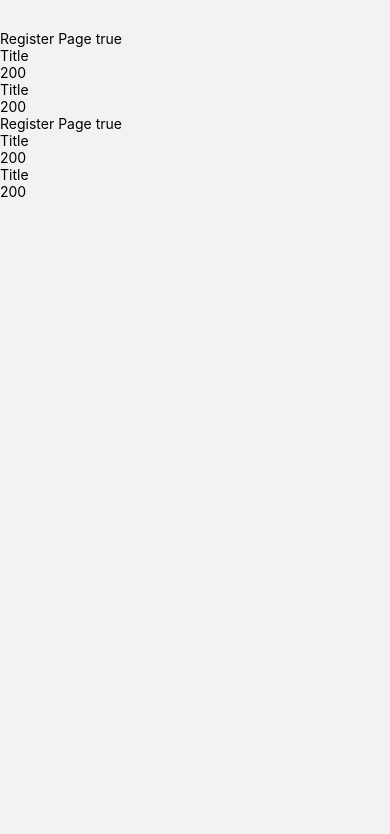
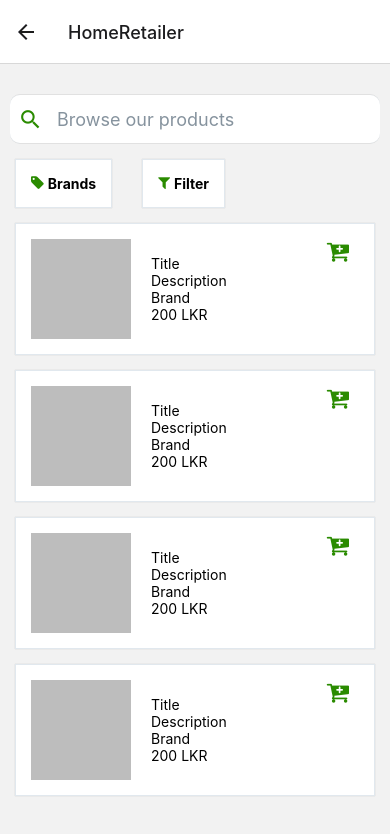
Before and after one commit to Kavinduf/SupplyWaveRetailer, a React Native app: screen /HomeRetailer in a window 390 px wide. Shown: the top 834 px of the page. Built offline with nearby package versions, Linux system fonts and the light colour scheme.

Commit message:
new elements

```diff
--- a/App.js
+++ b/App.js
@@ -24,7 +24,13 @@ export default function App() {
           <Stack.Screen name="Login" component={Login} />
           <Stack.Screen name="Register" component={Register} />
           <Stack.Screen name="MobileRegister" component={MobileRegister} />
-          <Stack.Screen name="HomeRetailer" component={HomeRetailer} />
+          <Stack.Screen
+            name="HomeRetailer"
+            component={HomeRetailer}
+            options={{
+              headerShown: true,
+            }}
+          />
           <Stack.Screen
             name="MobileVerification"
             component={MobileVerification}
--- a/Components/ItemCard.js
+++ b/Components/ItemCard.js
@@ -1,16 +1,58 @@
 import { StyleSheet, Text, View } from "react-native";
 import React from "react";
+import { Button, Card, Image } from "@rneui/themed";
+import { Icon } from "@rneui/base";
 
-const ItemCard = ({ title, price, registerPage }) => {
+const ItemCard = ({ title, price, Brand, registerPage, Description }) => {
   return (
-    <View>
-      {registerPage && <Text>Register Page true</Text>}
-      <Text>{title}</Text>
-      <Text>{price}</Text>
-    </View>
+    <Card wrapperStyle={styles.container}>
+      {/* {registerPage && <Text>Register Page true</Text>} */}
+
+      <Image
+        source={require("../assets/login-png.png")}
+        style={{
+          width: 100,
+          height: 100,
+        }}
+      />
+      <View style={styles.textContainer}>
+        <Text>{title}</Text>
+
+        <Text>{Description}</Text>
+        <Text>{Brand}</Text>
+        <Text>{price} LKR</Text>
+
+        {/* <Button
+          containerStyle={{
+            marginTop: 10,
+          }}
+          title={"Add to cart"}
+        /> */}
+      </View>
+      <Icon
+        style={styles.iconContainer}
+        name="cart-plus"
+        type="font-awesome"
+        color="#2A8B00"
+        size={24}
+      />
+    </Card>
   );
 };
 
 export default ItemCard;
 
-const styles = StyleSheet.create({});
+const styles = StyleSheet.create({
+  container: {
+    flexDirection: "row",
+    gap: 20,
+  },
+  textContainer: {
+    alignContent: "center",
+    justifyContent: "center",
+  },
+  iconContainer: {
+    flexDirection: "row",
+    marginStart: 80,
+  },
+});
--- a/screens/HomeRetailer.js
+++ b/screens/HomeRetailer.js
@@ -1,15 +1,129 @@
-import { StyleSheet, Text, View, StatusBar } from "react-native";
-import React from "react";
+import { StyleSheet, Text, View, StatusBar, SafeAreaView } from "react-native";
+import React, { useState } from "react";
 import ItemCard from "../Components/ItemCard";
+import { color, Icon, SearchBar } from "@rneui/base";
+import { Button, Card, Image } from "@rneui/themed";
 
 const HomeRetailer = () => {
+  const [search, setSearch] = useState("");
   return (
-    <View style={styles.container}>
-      <ItemCard title={"Title"} price={200} registerPage={true} />
-      <ItemCard title={"Title"} price={200} />
-      <ItemCard title={"Title"} price={200} registerPage={true} />
-      <ItemCard title={"Title"} price={200} />
-    </View>
+    <SafeAreaView style={styles.container}>
+      <View style={{ flexDirection: "row" }}>
+        {/* <Icon
+          type="feather"
+          name="align-justify"
+          color="#2A8B00"
+          size={28}
+          style={{ alignSelf: "flex-start", marginStart: 15, marginEnd: 90 }}
+        /> */}
+        {/* <Text
+          style={{
+            alignSelf: "center",
+            fontSize: 18,
+            fontWeight: "bold",
+            marginEnd: 80,
+          }}
+        >
+          SupplyWave
+        </Text> */}
+        {/* <View
+          style={{
+            backgroundColor: "#BDE4B8",
+            alignItems: "flex-start",
+            justifyContent: "center",
+            paddingStart: 0,
+            borderRadius: 13,
+            width: 65,
+            flexDirection: "row",
+          }}
+        > */}
+        {/* <Icon
+          name="shopping-cart"
+          type="font-awesome"
+          color="#2A8B00"
+          size={28}
+          style={{ marginEnd: 15 }}
+        /> */}
+        {/* <Text style={{ fontWeight: "bold", fontSize: 17 }}>1</Text>
+        </View> */}
+      </View>
+
+      {/* SearchBAr Start */}
+
+      <SearchBar
+        lightTheme="true"
+        round="true"
+        value={search}
+        onChangeText={setSearch}
+        placeholder="Browse our products"
+        // leftIconContainerStyle={{ backgroundColor: "#FFFFFF" }}
+        containerStyle={{
+          padding: 0,
+          borderRadius: 10,
+          marginTop: 0,
+          marginHorizontal: 10,
+          // color: "#FFFFFF",
+        }}
+        inputStyle={{
+          backgroundColor: "#fff",
+          borderRadius: 10,
+        }}
+        inputContainerStyle={{
+          backgroundColor: "#fff",
+          borderRadius: 10,
+        }}
+        returnKeyType="search"
+        style={{ backgroundColor: "#FFFFFF" }}
+        searchIcon={{ color: "#2A8B00", size: 25 }}
+      ></SearchBar>
+
+      {/* Searchbar End */}
+
+      <View style={{ flexDirection: "row" }}>
+        <Card wrapperStyle={styles.cardContainer}>
+          <Icon name="tag" type="font-awesome" color="#2A8B00" size={15} />
+          <Text style={{ fontWeight: "bold" }}>Brands</Text>
+        </Card>
+
+        <Card wrapperStyle={styles.cardContainer}>
+          <Icon name="filter" type="font-awesome" color="#2A8B00" size={15} />
+          <Text style={{ fontWeight: "bold" }}>Filter</Text>
+        </Card>
+      </View>
+
+      {/* Item Cards Start */}
+
+      <View>
+        <ItemCard
+          title={"Title"}
+          price={200}
+          Brand={"Brand"}
+          Description={"Description"}
+          registerPage={true}
+        />
+        <ItemCard
+          title={"Title"}
+          price={200}
+          Brand={"Brand"}
+          Description={"Description"}
+        />
+        <ItemCard
+          title={"Title"}
+          price={200}
+          Brand={"Brand"}
+          Description={"Description"}
+          registerPage={true}
+        />
+        <ItemCard
+          title={"Title"}
+          price={200}
+          Brand={"Brand"}
+          Description={"Description"}
+        />
+      </View>
+
+      {/* Item cards End */}
+    </SafeAreaView>
   );
 };
 
@@ -20,4 +134,9 @@ const styles = StyleSheet.create({
     flex: 1,
     marginTop: StatusBar.currentHeight || 30,
   },
+  cardContainer: {
+    flexDirection: "row",
+    gap: 4,
+    width: "100%",
+  },
 });
--- a/screens/Login.js
+++ b/screens/Login.js
@@ -82,7 +82,7 @@ export default function Login({ navigation }) {
         <View style={{ marginTop: 10, marginEnd: 10, marginStart: 10 }}>
           <GreenButton
             onClick={() => {
-              navigation.navigate("Register");
+              navigation.navigate("HomeRetailer");
             }}
             title={"SIGN IN"}
           />
--- a/screens/MobileRegister.js
+++ b/screens/MobileRegister.js
@@ -11,7 +11,9 @@ export default function MobileRegister({ navigation }) {
   return (
     <SafeAreaView style={styles.container}>
       {/* header section start */}
-      <KeyboardAvoidingView>
+      <KeyboardAvoidingView
+        behavior={Platform.OS === "ios" ? "padding" : "height"}
+      >
         <Text onPress={() => navigation.navigate("Register")}>Back</Text>
         <View style={{ alignItems: "center" }}>
           <Text style={{ fontSize: 25, fontWeight: "bold", marginTop: 70 }}>
--- a/screens/MobileVerification.js
+++ b/screens/MobileVerification.js
@@ -4,12 +4,16 @@ import { Button, Input } from "@rneui/themed";
 import { Image } from "@rneui/themed";
 import { Icon } from "@rneui/themed";
 import { color } from "@rneui/base";
+
 import { KeyboardAvoidingView } from "react-native";
 import GreenButton from "../Components/GreenButton";
 
 export default function MobileVerification({ navigation }) {
   return (
     <SafeAreaView style={styles.container}>
+      <KeyboardAvoidingView
+        behavior={Platform.OS === "ios" ? "padding" : "height"}
+      >
         {/* header section start */}
 
         <Text onPress={() => navigation.navigate("MobileRegister")}>Back</Text>
@@ -97,6 +101,7 @@ export default function MobileVerification({ navigation }) {
 
           {/* Resend code end */}
         </View>
+      </KeyboardAvoidingView>
     </SafeAreaView>
   );
 }
```
Also changed, not shown: Components/textInput.js (added, +15 -0 lines). Lines whose indentation alone changed are shown as unchanged.
